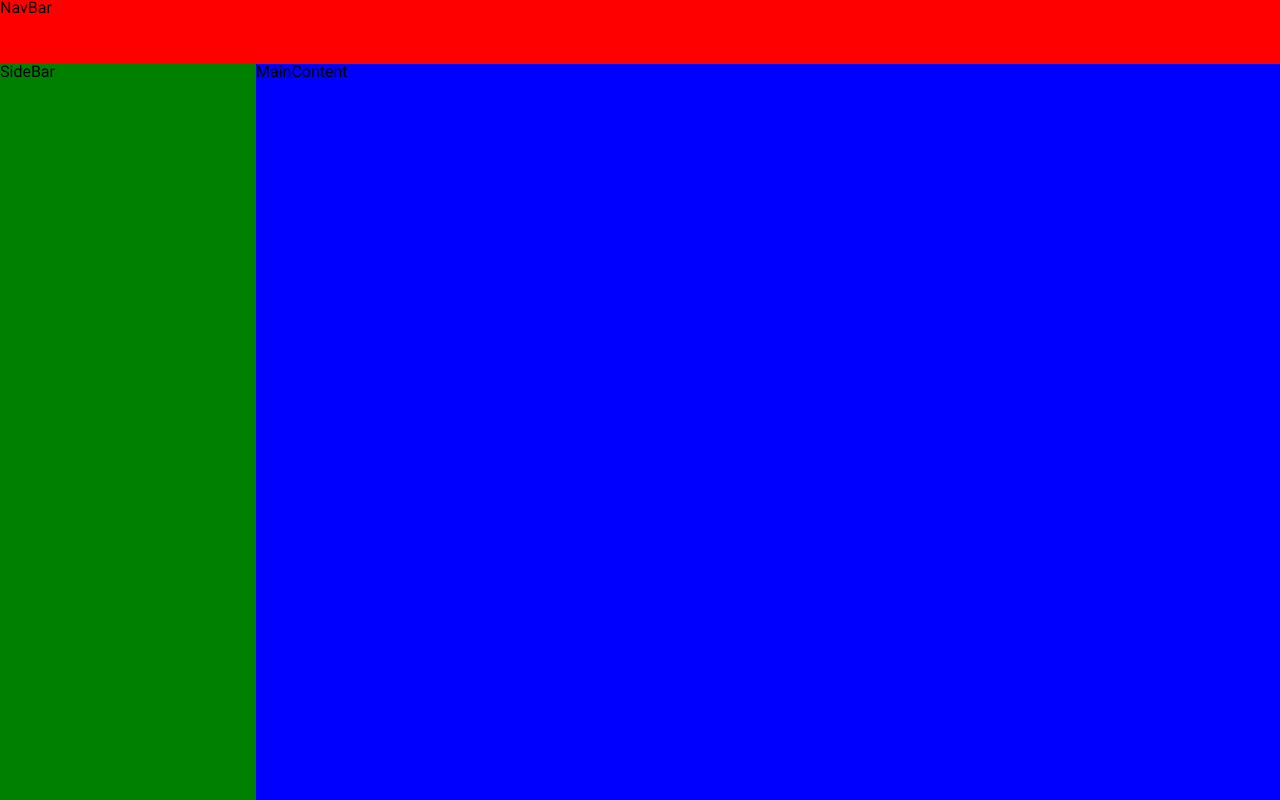
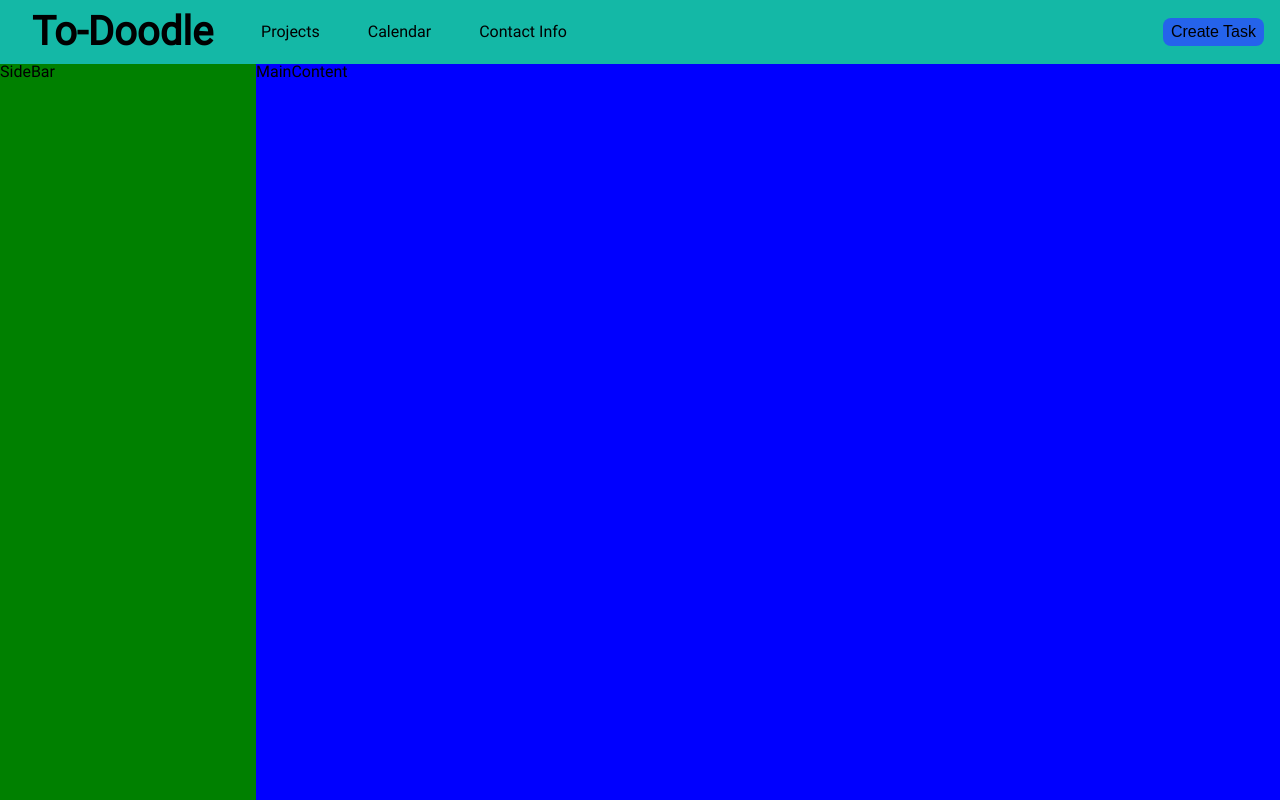
Before and after one commit to BlueVelocity/to-doodle, a website built with webpack: page src/index.html in a window 1280 px wide. Built offline with nearby package versions, Linux system fonts and the light colour scheme.

Commit message:
Display options with basic styling in nav bar

```diff
--- /dev/null
+++ b/src/components/navBar.js
@@ -0,0 +1,33 @@
+import Dom from '../modules/DOMInteraction'
+
+export default function() {
+    const navBar = document.createElement('div');
+    navBar.id = 'nav-bar';
+
+    Dom.appendElement(navBar, createNavBar())
+
+    return navBar;
+}
+
+function createNavBar() {
+    const logo = document.createElement('h1');
+    logo.id = 'logo';
+    logo.textContent = 'To-Doodle';
+
+    const projectsTab = document.createElement('span');
+    projectsTab.textContent = 'Projects';
+
+    const calendarTab = document.createElement('span');
+    calendarTab.textContent = 'Calendar';
+
+    const contactinfoTab = document.createElement('span');
+    contactinfoTab.textContent = 'Contact Info';
+
+    const createTaskButton = document.createElement('button');
+    createTaskButton.id = 'create-task';
+    createTaskButton.textContent = 'Create Task';
+
+    return [ logo, projectsTab, calendarTab, contactinfoTab, createTaskButton ]
+}
+
+//nav-bar will contain multiple tabs including to do section, calendar, and contact info
--- /dev/null
+++ b/src/components/sideBar.js
@@ -0,0 +1 @@
+//side bar to contain separate project tabs
--- a/src/index.html
+++ b/src/index.html
@@ -6,10 +6,9 @@
     <title>To Doodle!</title>
 </head>
 <body>
-    <div class="content">
-        <div class="nav-bar">NavBar</div>
-        <div class="side-bar">SideBar</div>
-        <div class="to-do-info">MainContent</div>
+    <div id="content">
+        <div id="side-bar">SideBar</div>
+        <div id="to-do-info">MainContent</div>
     </div>
 </body>
 </html>
--- a/src/index.js
+++ b/src/index.js
@@ -1 +1,9 @@
 import './style.css'
+import Dom from './modules/DOMInteraction.js'
+import navBar from './components/navBar.js';
+
+const loadPage = (function() {
+    const content = document.getElementById('content');
+
+    content.appendChild(navBar())
+})();
--- /dev/null
+++ b/src/modules/DOMInteraction.js
@@ -0,0 +1,6 @@
+export default { appendElement };
+
+//Accepts an element | variable as first argument, followed by the elements | array to append
+function appendElement(parentElement, elements) {
+    elements.forEach(element => parentElement.appendChild(element))
+}
--- a/src/modules/navBar.js
+++ /dev/null
@@ -1 +0,0 @@
-//nav-bar will contain multiple tabs including to do section, calendar, and contact info
--- a/src/modules/sideBar.js
+++ /dev/null
@@ -1 +0,0 @@
-//side bar will contin speerate to do titles that can be selected
--- a/src/style.css
+++ b/src/style.css
@@ -64,15 +64,19 @@ table {
 	--background-color: #f0fdfa;
 	--main-color: #5eead4;
 	--secondary-color: #14b8a6;
-	--selection-color: #0f766e;
 	--warning-color: #fbbf24;
+	--button-color: #2563eb;
+	--button-select-color: #1e3a8a;
+
 
 	--area-one: 1 / 1 / 2 / end;
 	--area-two: 2 / 1 / 3 / 2;
 	--area-three: 2 / 2 / 3 / end;
 
+	box-sizing: border-box;
+
     font-family: 'Roboto', sans-serif;
-	font-size: max(1vw, 2vh, 12px);
+	font-size: min(2vw, 16px)
 }
 
 html {
@@ -89,7 +93,26 @@ body {
 	background-color: var(--background-color);
 }
 
-.content {
+button {
+	height: 1.8rem;
+	padding: 0.25rem 0.5rem;
+
+	font-size: 1rem;
+	text-align: center;
+
+	border-radius: 0.5rem;
+	border: none;
+
+	background-color: var(--button-color);
+}
+
+button:active {
+	background-color: var(--button-select-color);
+
+	box-shadow: inset 0.05rem 0.05rem 0.05rem;
+}
+
+#content {
 	flex: 1;
 	max-width: 1300px;
 	height: 100%;
@@ -98,17 +121,41 @@ body {
 	grid-template-rows: 4rem 1fr;
 }
 
-.nav-bar {
+#nav-bar {
 	grid-area: var(--area-one);
-	background-color: red;
+
+	display: flex;
+	align-items: center;
+	justify-content: flex-start;
+
+	background-color:var(--secondary-color);
 }
 
-.side-bar {
+#nav-bar > * {
+	margin: 0 0 0 3rem;
+}
+
+#nav-bar > *:hover {
+	cursor: pointer;
+}
+
+#logo {
+	font-size: 2.5rem;
+	font-weight: bold;
+
+	margin-left: 2rem;
+}
+
+#create-task {
+	margin: 0 1rem 0 auto;
+}
+
+#side-bar {
 	grid-area: var(--area-two);
 	background-color: green;
 }
 
-.to-do-info {
+#to-do-info {
 	grid-area: var(--area-three);
 	background-color: blue;
 }
```
Also changed, not shown: src/components/calendar.js (renamed from src/modules/calendar.js), src/components/projectTabs.js (renamed from src/modules/projectTabs.js), src/components/toDoDisplay.js (renamed from src/modules/toDoDisplay.js).
